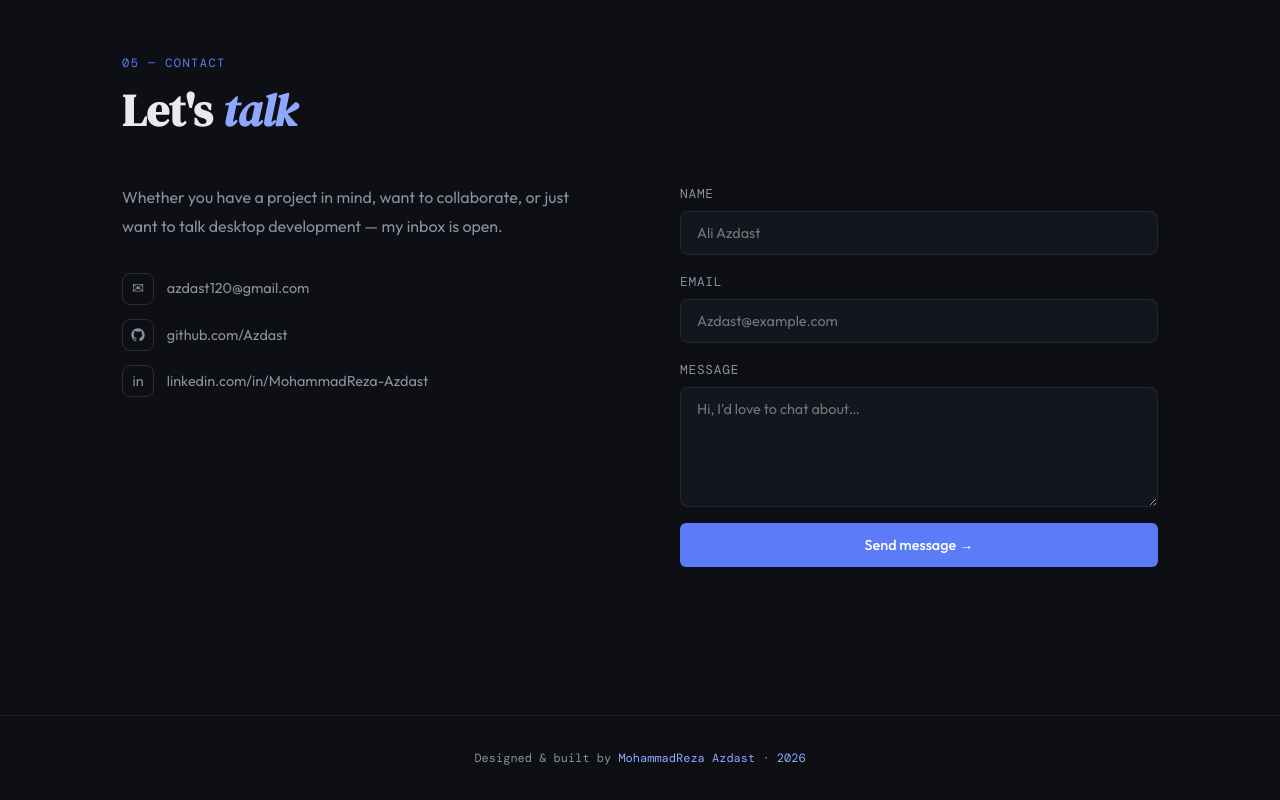
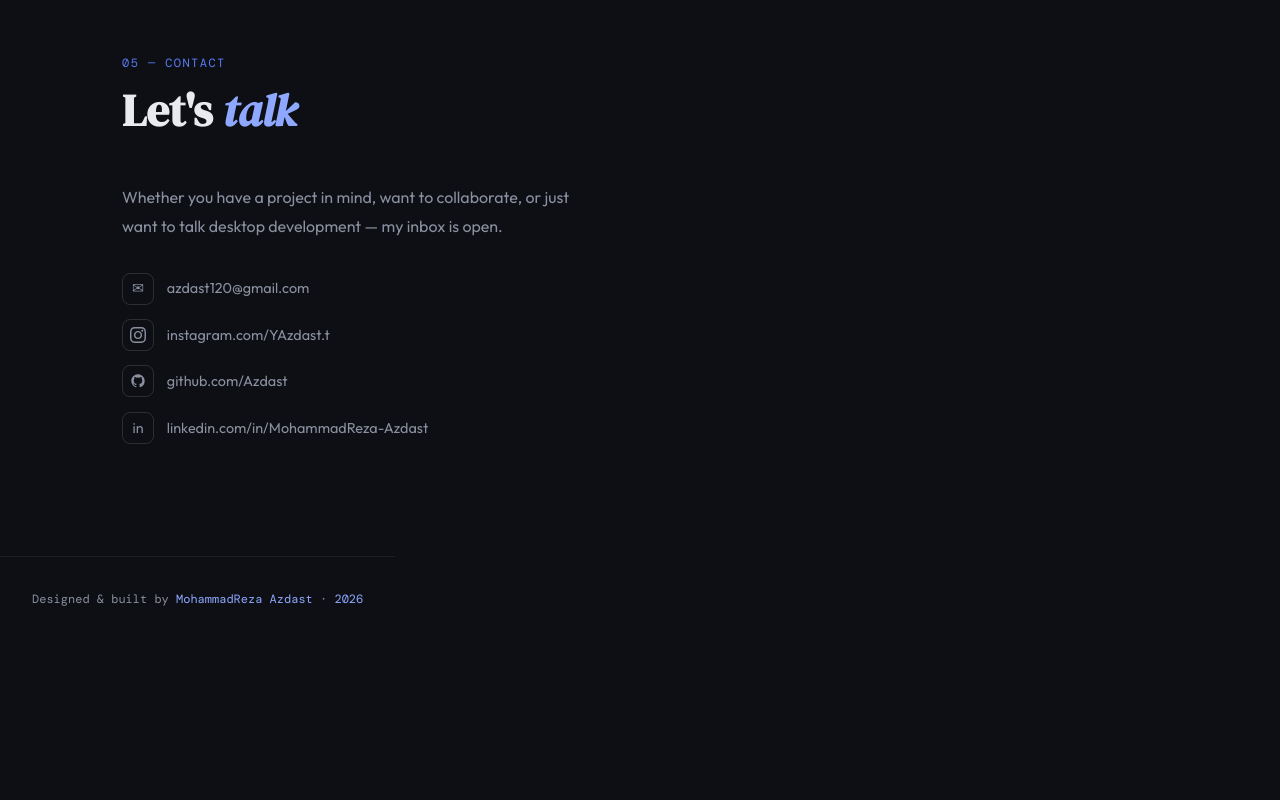
Before and after one commit to Azdast/About-Me2, a plain HTML site: page index.html in a window 1280 px wide. Shown: the part 3810-4610 px from the top of the page. After the commit the page ends 4451 px from the top, so only its background shows below. Drawn offline with nearby package versions, Linux system fonts and the light colour scheme.

Commit message:
https://github.com/Azdast/About-Me2.git

```diff
--- a/index.html
+++ b/index.html
@@ -286,6 +286,14 @@
               <div class="contact-link-icon">✉</div>
               azdast120@gmail.com
             </a>
+              <a href="https://www.instagram.com/azdas.t/?utm_source=qr&r=nametag" class="contact-link" target="_blank">
+  <div class="contact-link-icon">
+    <svg width="16" height="16" viewBox="0 0 24 24" fill="currentColor">
+      <path d="M12 2.163c3.204 0 3.584.012 4.85.07 3.252.148 4.771 1.691 4.919 4.919.058 1.265.069 1.645.069 4.849 0 3.205-.012 3.584-.069 4.849-.149 3.225-1.664 4.771-4.919 4.919-1.266.058-1.644.07-4.85.07-3.204 0-3.584-.012-4.849-.07-3.26-.149-4.771-1.699-4.919-4.92-.058-1.265-.07-1.644-.07-4.849 0-3.204.013-3.583.07-4.849.149-3.227 1.664-4.771 4.919-4.919 1.266-.057 1.645-.069 4.849-.069zm0-2.163c-3.259 0-3.667.014-4.947.072-4.358.2-6.78 2.618-6.98 6.98-.059 1.281-.073 1.689-.073 4.948 0 3.259.014 3.668.072 4.948.2 4.358 2.618 6.78 6.98 6.98 1.281.058 1.689.072 4.948.072 3.259 0 3.668-.014 4.948-.072 4.354-.2 6.782-2.618 6.979-6.98.059-1.28.073-1.689.073-4.948 0-3.259-.014-3.667-.072-4.947-.196-4.354-2.617-6.78-6.979-6.98-1.281-.059-1.69-.073-4.949-.073zm0 5.838c-3.403 0-6.162 2.759-6.162 6.162s2.759 6.163 6.162 6.163 6.162-2.759 6.162-6.163c0-3.403-2.759-6.162-6.162-6.162zm0 10.162c-2.209 0-4-1.79-4-4 0-2.209 1.791-4 4-4s4 1.791 4 4c0 2.21-1.791 4-4 4zm6.406-11.845c-.796 0-1.441.645-1.441 1.44s.645 1.44 1.441 1.44c.795 0 1.439-.645 1.439-1.44s-.644-1.44-1.439-1.44z"/>
+    </svg>
+  </div>
+  instagram.com/YAzdast.t
+</a>
             <a href="https://github.com/Azdast" class="contact-link" target="_blank">
               <div class="contact-link-icon">
                 <svg width="16" height="16" viewBox="0 0 24 24" fill="currentColor">
@@ -297,25 +305,8 @@
             <a href="https://www.linkedin.com/in/mohammadreza-azdast-591270323/" class="contact-link" target="_blank">
               <div class="contact-link-icon">in</div>
               linkedin.com/in/MohammadReza-Azdast
-            </a>
+
           </div>
-        </div>
-
-        <div class="contact-form fade-up">
-          <div class="form-group">
-            <label for="name">Name</label>
-            <input type="text" id="name" placeholder="Ali Azdast" />
-          </div>
-          <div class="form-group">
-            <label for="email">Email</label>
-            <input type="email" id="email" placeholder="Azdast@example.com" />
-          </div>
-          <div class="form-group">
-            <label for="message">Message</label>
-            <textarea id="message" placeholder="Hi, I'd love to chat about…"></textarea>
-          </div>
-          <button class="btn btn-primary" onclick="handleSubmit()" style="width:100%; justify-content:center;">Send message →</button>
-          <p id="form-status" style="font-size:0.82rem; color:var(--muted); text-align:center; min-height:1.2rem;"></p>
         </div>
 
       </div>
--- a/script.js
+++ b/script.js
@@ -13,35 +13,3 @@
     }, { threshold: 0.12 });
 
     document.querySelectorAll('.fade-up').forEach(el => observer.observe(el));
-
-    function handleSubmit() {
-      const name = document.getElementById('name').value.trim();
-      const email = document.getElementById('email').value.trim();
-      const msg = document.getElementById('message').value.trim();
-      const status = document.getElementById('form-status');
-
-      if (!name || !email || !msg) {
-        status.style.color = '#f08080';
-        status.textContent = 'Please fill in all fields.';
-        return;
-      }
-
-      status.style.color = 'var(--accent2)';
-      status.textContent = "✓ Message sent! I'll get back to you soon.";
-      document.getElementById('name').value = '';
-      document.getElementById('email').value = '';
-      document.getElementById('message').value = '';
-    }
-
-    const sections = document.querySelectorAll('section[id]');
-    const navLinks = document.querySelectorAll('.nav-links a');
-
-    window.addEventListener('scroll', () => {
-      let current = '';
-      sections.forEach(s => {
-        if (window.scrollY >= s.offsetTop - 120) current = s.id;
-      });
-      navLinks.forEach(a => {
-        a.style.color = a.getAttribute('href') === '#' + current ? 'var(--text)' : '';
-      });
-    }, { passive: true });
```
